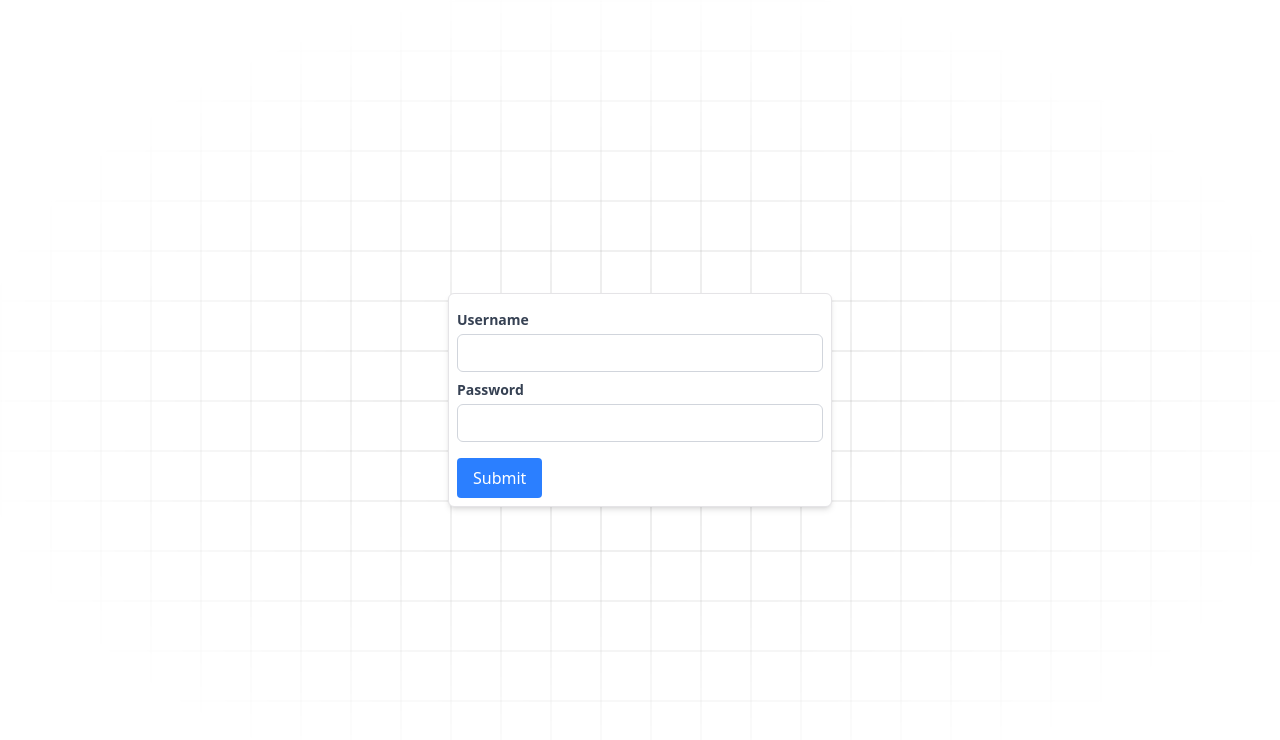
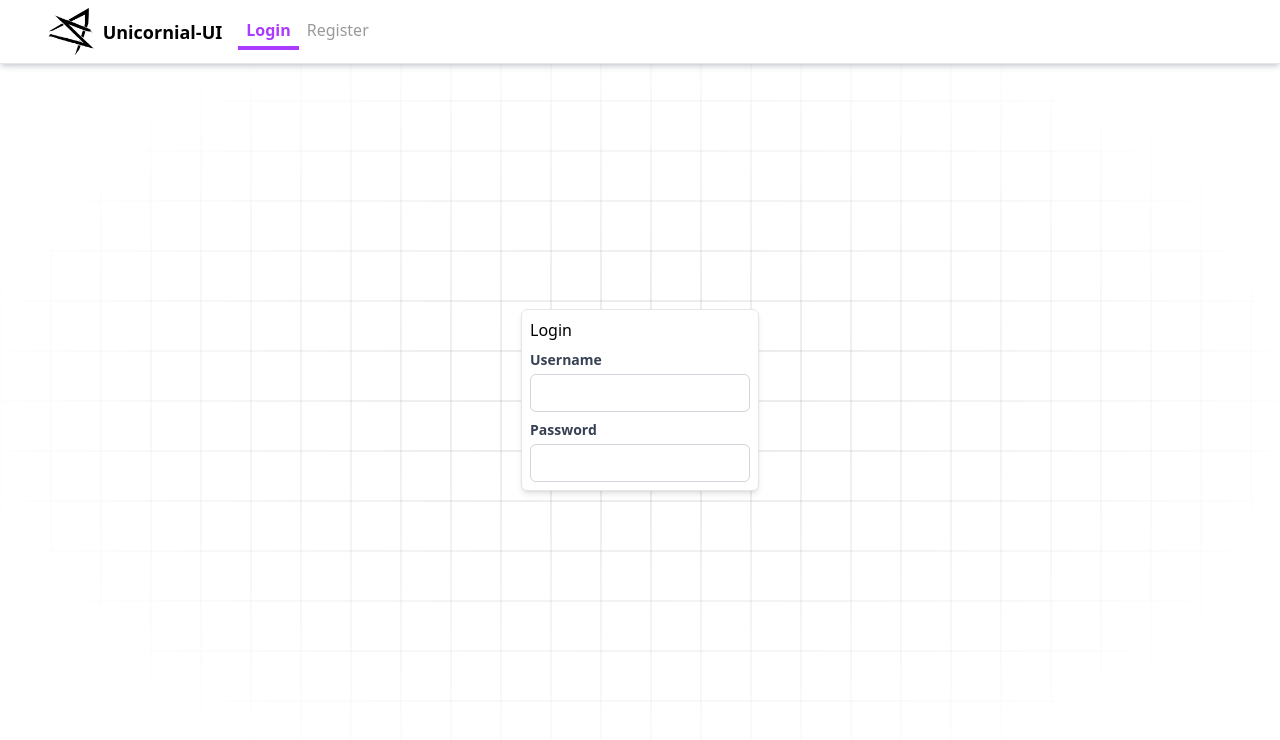
Before and after one commit to ElReyUnicornio/unicornial-ui, a React (Vite) app: page / in a window 1280 px wide. Shown: the top 740 px of the page. Built offline with nearby package versions, Linux system fonts and the light colour scheme.

Commit message:
add tabs

```diff
--- a/src/components/Background.tsx
+++ b/src/components/Background.tsx
@@ -179,7 +179,7 @@ export const Background = forwardRef<HTMLDivElement, BackgroundProps>(
       >
         <div
           aria-hidden
-          className="absolute inset-0 -z-10 pointer-events-none"
+          className="fixed inset-0 -z-10 pointer-events-none"
           style={bgStyles}
         />
         {children}
--- a/src/components/Header.tsx
+++ b/src/components/Header.tsx
@@ -21,10 +21,11 @@ export interface HeaderProps extends HTMLAttributes<HTMLElement> {
 
 export interface HeaderLogoProps extends ImgHTMLAttributes<HTMLImageElement> {
   darkSrc?: string;
+  alt?: string;
+  title?: string;
 }
 
-export interface HeaderNavButtonProps
-  extends AnchorHTMLAttributes<HTMLAnchorElement> {}
+export interface HeaderNavButtonProps extends AnchorHTMLAttributes<HTMLAnchorElement> {}
 
 //Header container -----------------------------------------------------------------------------
 
@@ -77,7 +78,7 @@ export const Header = forwardRef<HTMLElement, HeaderProps>(function Header(
     <header
       ref={ref}
       className={[
-        "w-full h-16 px-12 py-2 flex items-center justify-between shadow-md shadow-gray-500/25",
+        "w-full h-16 px-12 flex items-center gap-4 shadow-md shadow-gray-500/25 absolute top-0 left-0",
         behaviourContainerClasses[behaviour],
         headerVariantClasses[variant],
         className,
@@ -90,34 +91,33 @@ export const Header = forwardRef<HTMLElement, HeaderProps>(function Header(
   );
 });
 
-export const HeaderLogo = forwardRef<HTMLImageElement, HeaderLogoProps>(
-  function HeaderLogo({ className = "", style, alt = "", darkSrc, ...props }, ref) {
+const HeaderLogo = forwardRef<HTMLImageElement, HeaderLogoProps>(function HeaderLogo(
+  { className = "", style, alt = "", title = "", darkSrc, ...props },
+  ref,
+) {
   const theme = useTheme();
 
   const src = theme.darkMode && darkSrc ? darkSrc : props.src;
 
   return (
     <div className="h-full flex items-center justify-center shrink-0">
-        <img
+      {src && <img
         ref={ref}
         alt={alt}
         className="h-full max-h-12 w-auto object-contain"
         style={{ aspectRatio: "auto", ...style }}
         {...props}
         src={src}
-        />
+      />}
+      <h1 className="ml-2 text-lg font-bold" title={title}>
+        {title}
+      </h1>
     </div>
   );
-  },
-);
+});
 
-export const HeaderNavButton = forwardRef<
-  HTMLAnchorElement,
-  HeaderNavButtonProps
->(function HeaderNavButton(
-  { className = "", style, children, ...props },
-  ref,
-) {
+const HeaderNavButton = forwardRef<HTMLAnchorElement, HeaderNavButtonProps>(
+  function HeaderNavButton({ className = "", style, children, ...props }, ref) {
     const theme = useTheme();
 
     const themeStyle = useMemo<React.CSSProperties | undefined>(() => {
@@ -133,9 +133,7 @@ export const HeaderNavButton = forwardRef<
     const themeHoverClass = theme.enabled ? "hover:text-[var(--hover-color)]" : "";
 
     const originalClass = theme.enabled ? "" : "text-text-h hover:text-accent";
-  const originalRing = theme.enabled
-    ? ""
-    : "focus-visible:ring-accent/50";
+    const originalRing = theme.enabled ? "" : "focus-visible:ring-accent/50";
 
     return (
       <a
@@ -157,9 +155,10 @@ export const HeaderNavButton = forwardRef<
         {children}
       </a>
     );
-});
+  },
+);
 
-export const HeaderNamespace = Object.assign(Header, {
+const HeaderNamespace = Object.assign(Header, {
   Logo: HeaderLogo,
   NavButton: HeaderNavButton,
 });
--- /dev/null
+++ b/src/components/Tab.tsx
@@ -0,0 +1,77 @@
+import type React from "react";
+import { Children, useState, type HTMLAttributes } from "react";
+import { useTheme } from "../theme/ThemeProvider";
+
+interface TabsContainerProps {
+  orientation?: "horizontal" | "vertical";
+  variant?: "underline" | "pills";
+  className?: string;
+  style?: React.CSSProperties;
+  children?: React.ReactNode;
+  onChange?: (index: number) => void;
+}
+
+interface TabProps extends HTMLAttributes<HTMLDivElement> {
+  variant: "underline" | "pills";
+  children?: React.ReactNode;
+  selected: boolean;
+}
+
+const tabsOrientationClasses: Record<"horizontal" | "vertical", string> = {
+  horizontal: "flex flex-row",
+  vertical: "flex flex-col",
+};
+
+function Tabs({
+  orientation = "horizontal",
+  variant = "underline",
+  className = "",
+  style,
+  children,
+  onChange,
+}: TabsContainerProps) {
+  const [selected, setSelected] = useState(0);
+
+  const handleChange = (index: number) => {
+    setSelected(index);
+    if (onChange) onChange(index);
+  };
+
+  return (
+    <div className={[tabsOrientationClasses[orientation], className].join(" ")} style={style}>
+      {Children.map(children, (child, index) => (
+        <Tab variant={variant} onClick={() => handleChange(index)} selected={selected == index}>
+          {child}
+        </Tab>
+      ))}
+    </div>
+  );
+}
+
+function Tab({ variant, children, selected, ...props }: TabProps) {
+  const theme = useTheme();
+  return (
+    <div
+      className="px-2 py-1 border-b-4 border-transparent cursor-pointer"
+      {...props}
+      style={{
+        color: selected ? theme.colors.primary : "#999999",
+        fontWeight: selected ? "bold" : "normal",
+        borderColor: selected ? theme.colors.primary : "transparent",
+        backgroundColor: variant === "underline" ? "transparent" : theme.colors.primary,
+      }}
+    >
+      {children}
+    </div>
+  );
+}
+
+function Item({ children, ...props }: HTMLAttributes<HTMLSpanElement>) {
+  return <span className="text-inherit" {...props}>{children}</span>;
+}
+
+export const TabsNamespace = Object.assign(Tabs, {
+  Item,
+});
+
+export default TabsNamespace;
--- a/src/main.tsx
+++ b/src/main.tsx
@@ -1,4 +1,4 @@
-import { StrictMode } from "react";
+import { StrictMode, useState } from "react";
 import { createRoot } from "react-dom/client";
 import "./index.css";
 import Background from "./components/Background";
@@ -8,17 +8,41 @@ import { Surface } from "./components/Surface";
 import { UnicornialInput } from "./components/UnicornialInput";
 import Validate from "./utils/validation";
 import { Form } from "./components/Form";
+import Tabs from "./components/Tab";
+import Header from "./components/Header";
+import Logo from "./assets/logo.png";
 
 createRoot(document.getElementById("root")!).render(
+
   <StrictMode>
     <ThemeProvider config={{ ...themeConfig, darkMode: false }}>
-      <Background
+      <Main />
+    </ThemeProvider>
+  </StrictMode>,
+);
+
+  const TabsEnum = {
+  Login: 0,
+  Register: 1,
+}
+
+function Main() {
+  const [selectedTab, setSelectedTab] = useState(TabsEnum.Login);
+
+  return <Background
         variant="grid"
         size={50}
         color="#00000022"
         className="h-screen flex flex-col items-center justify-center"
         mask="fade-in"
       >
+        <Header>
+          <Header.Logo src={Logo} alt="Logo" title="Unicornial-UI" />
+          <Tabs variant="underline" className="h-full items-center" onChange={(i) => setSelectedTab(i)}>
+            <Tabs.Item>Login</Tabs.Item>
+            <Tabs.Item>Register</Tabs.Item>
+          </Tabs>
+        </Header>
         <Form
           initialValues={{ username: "", password: "" }}
           onSubmit={(values, hasErrors) => {
@@ -29,22 +53,35 @@ createRoot(document.getElementById("root")!).render(
             }
           }}
         >
-          <Surface className="w-96">
+          <Surface>
+            {selectedTab === TabsEnum.Login && (
+            <>
+            <h1>Login</h1>
               <UnicornialInput label="Username" name="username" validator={Validate.email()} />
               <UnicornialInput
                 label="Password"
                 name="password"
                 validator={Validate.minLength(6).onlyNumbers()}
               />
-            <button
-              type="submit"
-              className="mt-4 px-4 py-2 bg-blue-500 text-white rounded hover:bg-blue-600"
-            >
-              Submit
-            </button>
+            </>
+          )}
+          {selectedTab === TabsEnum.Register && (
+            <>
+            <h1>Register</h1>
+              <UnicornialInput label="Username" name="username" validator={Validate.email()} />
+              <UnicornialInput
+                label="Password"
+                name="password"
+                validator={Validate.minLength(6).onlyNumbers()}
+              />
+              <UnicornialInput
+                label="Confirm Password"
+                name="confirmPassword"
+                validator={Validate.minLength(6).onlyNumbers()}
+              />
+            </>
+          )}
           </Surface>
         </Form>
       </Background>
-    </ThemeProvider>
-  </StrictMode>,
-);
+}
```
Lines whose indentation alone changed are shown as unchanged.
